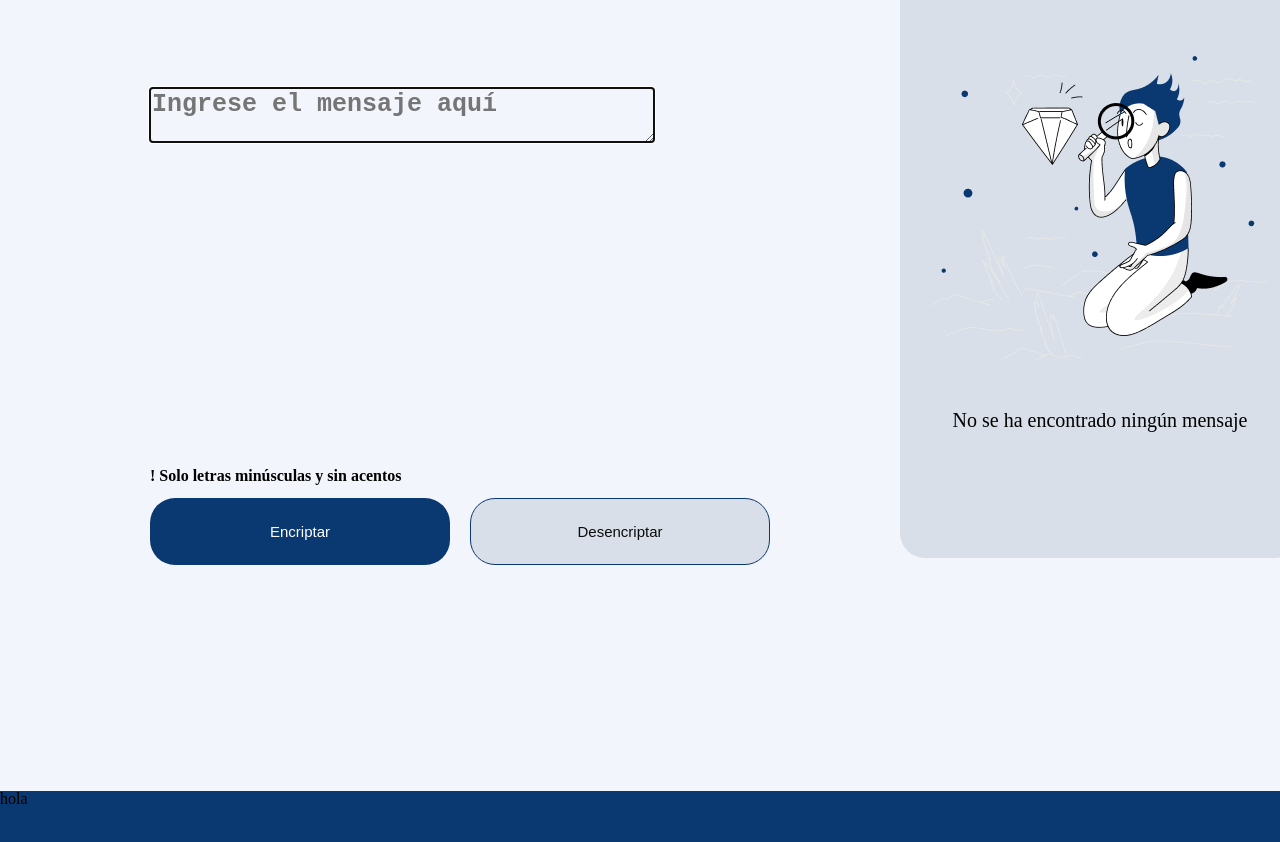
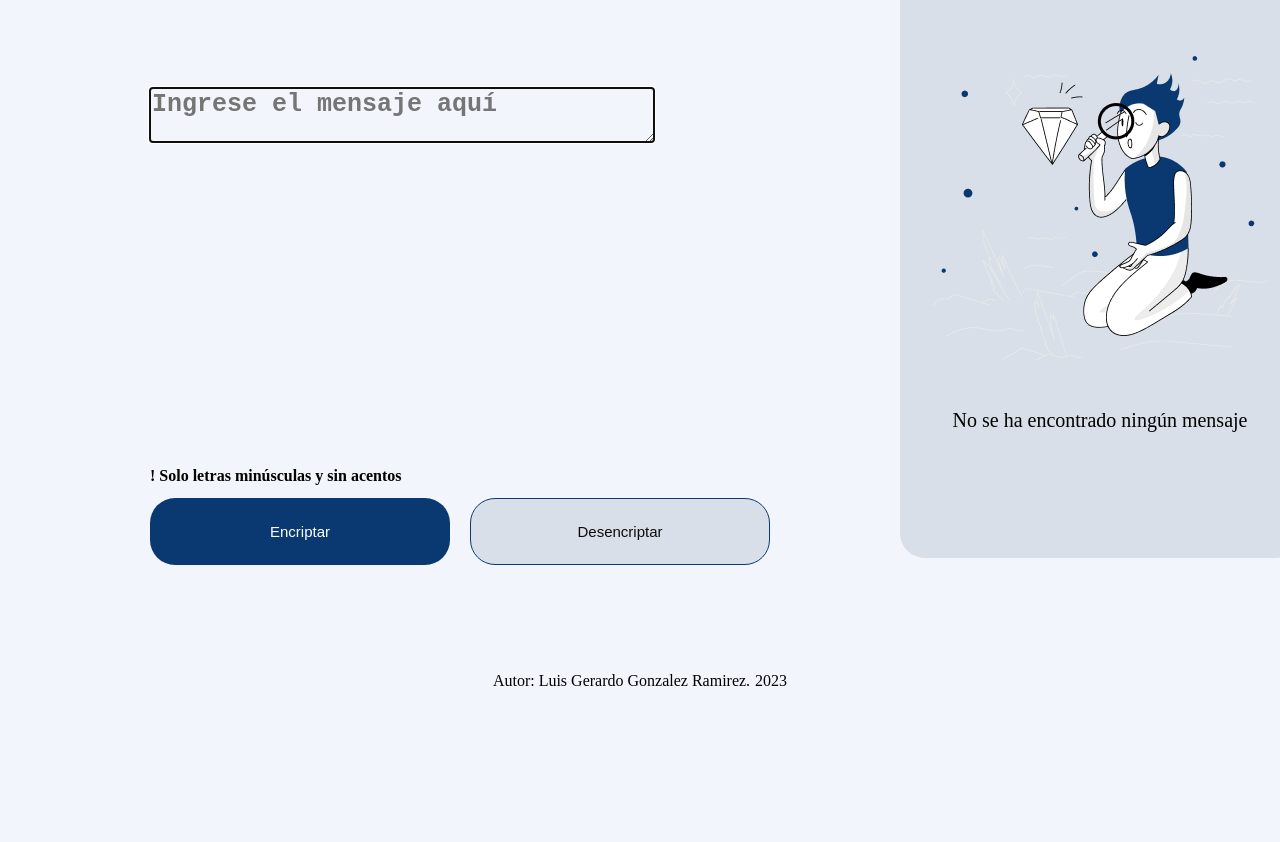
Before and after one commit to gerardolggr/Encriptador_texto, a plain HTML site: page index.html in a window 1280 px wide. Shown: the part 82-924 px from the top of the page. After the commit the page ends 803 px from the top, so only its background shows below. Drawn offline with Linux system fonts and the light colour scheme.

Commit message:
Editando el footer

```diff
--- a/index.html
+++ b/index.html
@@ -35,7 +35,8 @@
         </section>
     </main>
     <footer>
-        <div>hola</div>
+        <p>Autor: Luis Gerardo Gonzalez Ramirez. </p>
+        <p>2023</p>
     </footer>
     <script src="./script.js"></script>
 </body>
--- a/styles.css
+++ b/styles.css
@@ -103,12 +103,16 @@ header img{
     display: none;
 }
 
-footer div{
+footer{
     position: relative;
-    top: 750px;
+    top: 600px;
     width: 100%;
     height: 5rem;
-    background-color: #0a3871;
+    display: flex;
+    flex-direction: row;
+    gap: 5px;
+    align-items: center;
+    justify-content: center;
 }
 
 #Encriptador:hover{
```
